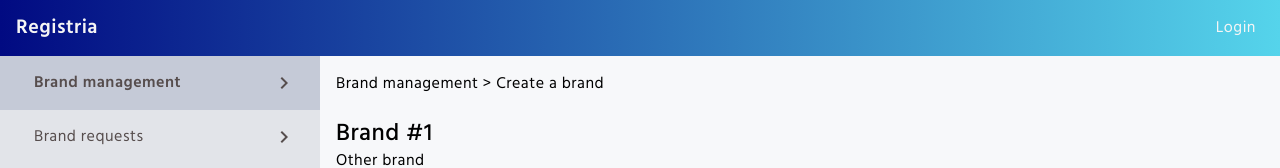
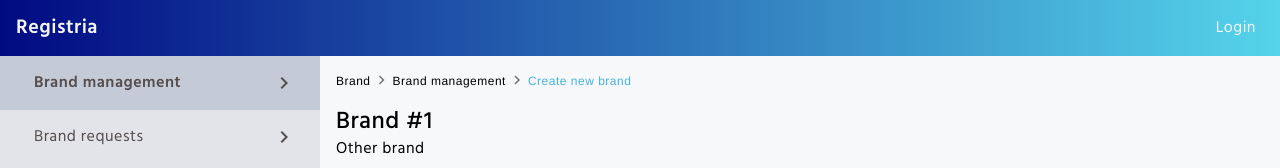
Before and after one commit to aluramh/nuxt-auth, a Nuxt app: page /brand/management/create in a window 1280 px wide. Shown: the top 168 px of the page. Built offline with nearby package versions, Linux system fonts and the light colour scheme; no server answers.

Commit message:
breadcrumbs.

```diff
--- /dev/null
+++ b/components/Breadcrumbs.vue
@@ -0,0 +1,49 @@
+<template>
+  <b-breadcrumb class="registria__breadcrumbs" :items="items"/>
+</template>
+
+<script>
+export default {
+  props: {
+    items: {
+      type: Array,
+      required: true
+    }
+  }
+};
+</script>
+
+<style lang="scss">
+.registria__breadcrumbs {
+  padding: 0;
+  margin-bottom: 1rem;
+  background-color: transparent;
+  font-size: 12px;
+  font-family: Helvetica, sans-serif;
+  color: rgb(86, 77, 77);
+
+  li {
+    display: flex !important;
+  }
+
+  .breadcrumb-item.active {
+    color: rgb(71, 179, 218);
+    // text-decoration: underline;
+  }
+
+  .breadcrumb-item + .breadcrumb-item {
+    padding-left: 2px;
+
+    &::before {
+      font-family: "Material Icons";
+      content: "chevron_right";
+      font-size: 18px;
+      height: 20px;
+      width: 20px;
+      text-decoration: none !important;
+      position: relative;
+      top: -5px;
+    }
+  }
+}
+</style>
--- a/pages/_id.vue
+++ b/pages/_id.vue
@@ -25,11 +25,18 @@ import axios from "~/plugins/axios";
 
 export default {
   name: "UserProfilePage",
-  async asyncData({ params, error }) {
-    const user = await axios.get(`/api/users/${params.id}`).catch(e => {
-      error({ statusCode: 404, message: "User not found" });
-    });
-    return { user: res.data };
+  // async asyncData({ params, error }) {
+  //   const user = await axios.get(`/api/users/${params.id}`).catch(e => {
+  //     error({ statusCode: 404, message: "User not found" });
+  //   });
+  //   return { user };
+  // },
+  data() {
+    return {
+      user: {
+        name: "Alex"
+      }
+    };
   },
   head() {
     return {
--- a/pages/brand/management/create.vue
+++ b/pages/brand/management/create.vue
@@ -2,9 +2,14 @@
   <div>
     <Management>
       <template slot="content">
+        <Breadcrumbs
+          :items="[
+            { text: 'Brand', to: '/brand' },
+            { text: 'Brand management', to: '/brand/management' },
+            { text: 'Create new brand', active: true }
+          ]"
+        />
         <div>
-          <div class="mb-4">Brand management > Create a brand</div>
-
           <h4 class="mb-0">{{ sample['Name'] }}</h4>
           <div class="mb-3">Other brand</div>
 
@@ -80,6 +85,7 @@ import IconButton from "@/components/inputs/IconButton";
 import Checkbox from "@/components/inputs/Checkbox";
 import ToggleButton from "@/components/inputs/ToggleButton";
 import Button from "@/components/inputs/Button";
+import Breadcrumbs from "@/components/Breadcrumbs";
 
 export default {
   components: {
@@ -88,7 +94,8 @@ export default {
     Checkbox,
     Container,
     ToggleButton,
-    Button
+    Button,
+    Breadcrumbs
   },
   data() {
     return {
--- a/pages/brand/management/index.vue
+++ b/pages/brand/management/index.vue
@@ -2,7 +2,12 @@
   <div>
     <Management>
       <template slot="content">
-        <div>
+        <Breadcrumbs
+          :items="[
+            { text: 'Brand', to: '/brand' },
+            { text: 'Brand management', active: true },
+          ]"
+        />
         <BrandToolbar />
 
         <div>
@@ -29,7 +34,6 @@
             </TableBody>
           </Table>
         </div>
-        </div>
       </template>
     </Management>
   </div>
@@ -47,6 +51,7 @@ import {
   TableRow,
   TableCell as Cell
 } from "@/components/table";
+import Breadcrumbs from "@/components/Breadcrumbs";
 
 export default {
   components: {
@@ -58,7 +63,8 @@ export default {
     TableHead,
     TableBody,
     TableRow,
-    Cell
+    Cell,
+    Breadcrumbs
   },
   data() {
     return {
--- a/pages/brand/requests/index.vue
+++ b/pages/brand/requests/index.vue
@@ -1,7 +1,13 @@
 <template>
   <div>
-    <Management title="Brand requests">
+    <Management>
       <template slot="content">
+        <Breadcrumbs
+          :items="[
+            { text: 'Brand', to: '/brand' },
+            { text: 'Brand requests', active: true },
+          ]"
+        />
         <BrandToolbar />
         This is the content
       </template>
@@ -13,12 +19,14 @@
 import Management from "@/components/shared/ManagementLayout";
 import SidebarItem from "@/components/SidebarItem";
 import BrandToolbar from "@/components/BrandToolbar";
+import Breadcrumbs from "@/components/Breadcrumbs";
 
 export default {
   components: {
     Management,
     SidebarItem,
-    BrandToolbar
+    BrandToolbar,
+    Breadcrumbs
   }
 };
 </script>
```
Lines whose indentation alone changed are shown as unchanged.
